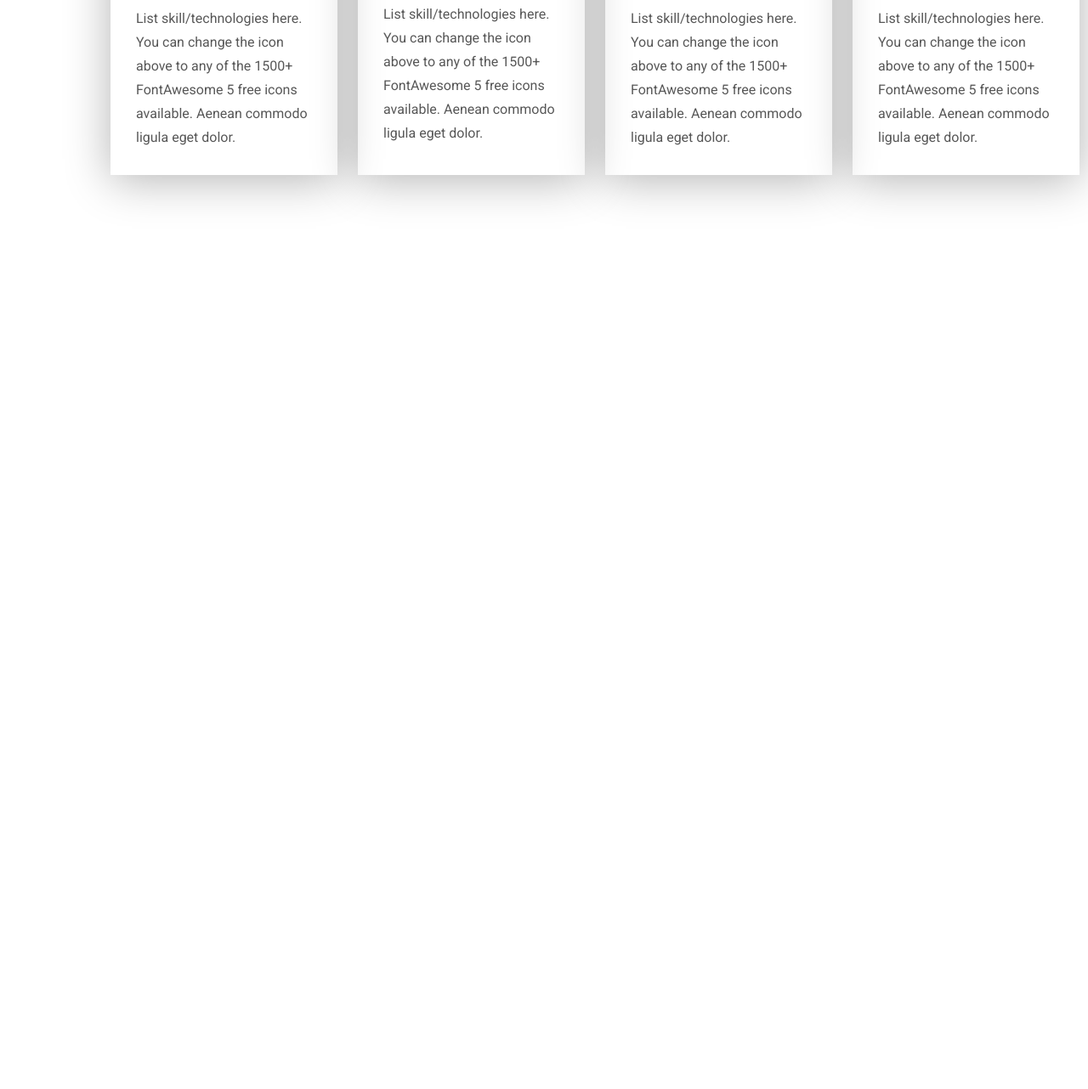
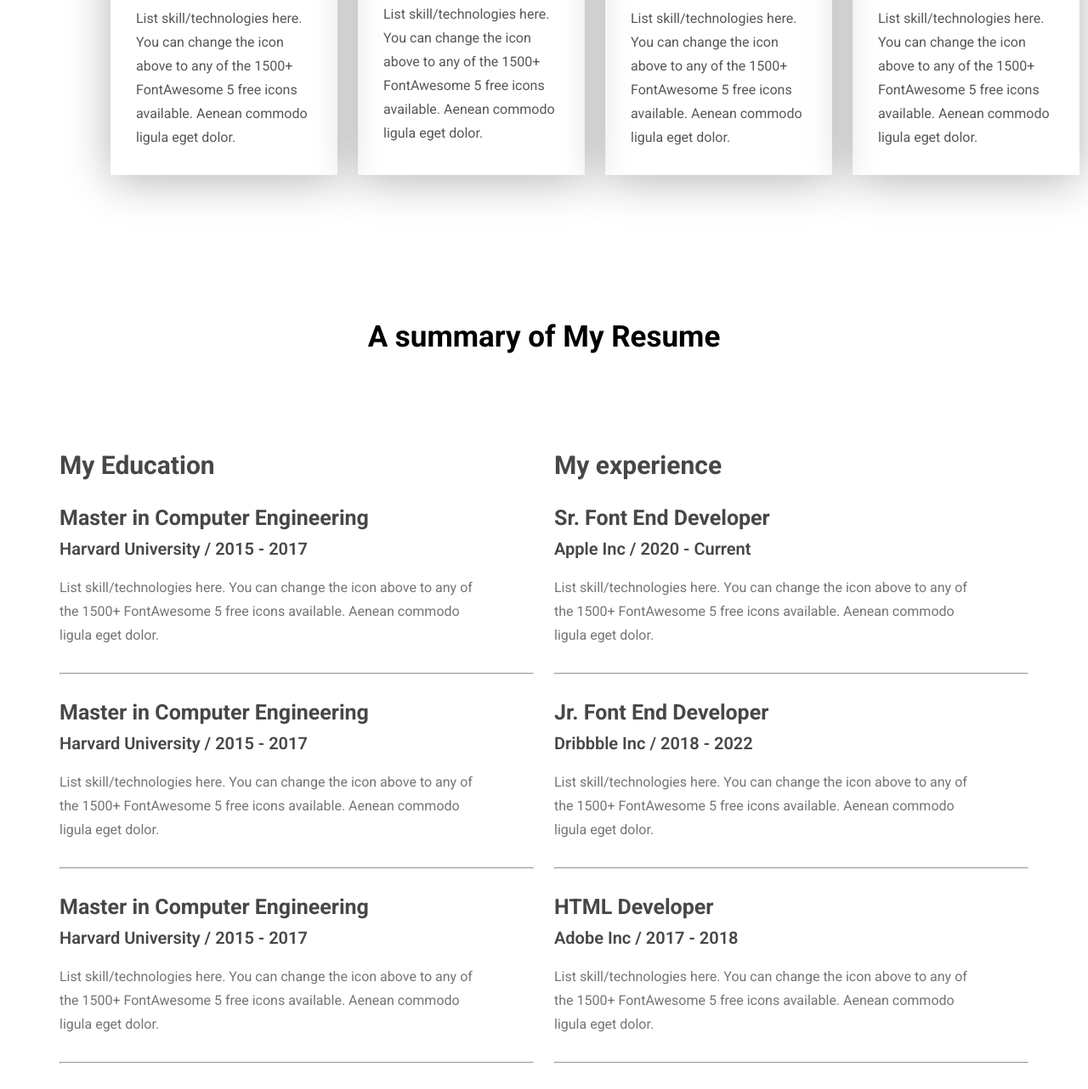
Before and after one commit to acpa904-debug/my-portflio-website, a plain HTML site: page index.html in a window 1280 px wide. Shown: the part 2048-3330 px from the top of the page at 85% size. Before the commit the page ends 2414 px from the top, so only its background shows below. Drawn offline with Linux system fonts and the light colour scheme.

Commit message:
this my first website

```diff
--- a/index.html
+++ b/index.html
@@ -124,5 +124,82 @@
         </div>
     </section>
 
+    <div id="resume">
+         <div class="section_heading">
+                <h2>A summary of My Resume</h2>
+            </div>
+
+        <div class="resume_container">
+
+
+            <div class="education">
+                <h2 class="section_titel">My Education</h2>
+                <div class="resume_card">
+                    <h3 class="card_titel">Master in Computer Engineering</h3>
+                    <p class="card_info">Harvard University / 2015 - 2017</p>
+                    <p class="card_text">List skill/technologies here. You can change the icon above
+                        to any of the 1500+
+                        FontAwesome 5 free icons available.
+                        Aenean commodo ligula eget dolor.</p>
+                </div>
+                <hr>
+                <div class="resume_card">
+                    <h3 class="card_titel">Master in Computer Engineering</h3>
+                    <p class="card_info">Harvard University / 2015 - 2017</p>
+                    <p class="card_text">List skill/technologies here. You can change the icon above
+                        to any of the 1500+
+                        FontAwesome 5 free icons available.
+                        Aenean commodo ligula eget dolor.</p>
+                </div>
+                <hr>
+                <div class="resume_card">
+                    <h3 class="card_titel">Master in Computer Engineering</h3>
+                    <p class="card_info">Harvard University / 2015 - 2017</p>
+                    <p class="card_text">List skill/technologies here. You can change the icon above
+                        to any of the 1500+
+                        FontAwesome 5 free icons available.
+                        Aenean commodo ligula eget dolor.</p>
+                </div>
+                <hr>
+
+            </div>
+
+             <div class="experience">
+                <h2 class="section_titel">My experience</h2>
+                <div class="resume_card">
+                    <h3 class="card_titel">Sr. Font End Developer</h3>
+                    <p class="card_info">Apple Inc / 2020 - Current</p>
+                    <p class="card_text">List skill/technologies here. You can change the icon above
+                        to any of the 1500+
+                        FontAwesome 5 free icons available.
+                        Aenean commodo ligula eget dolor.</p>
+                </div>
+                <hr>
+                <div class="resume_card">
+                    <h3 class="card_titel">Jr. Font End Developer</h3>
+                    <p class="card_info">Dribbble Inc / 2018 - 2022</p>
+                    <p class="card_text">List skill/technologies here. You can change the icon above
+                        to any of the 1500+
+                        FontAwesome 5 free icons available.
+                        Aenean commodo ligula eget dolor.</p>
+                </div>
+                <hr>
+                <div class="resume_card">
+                    <h3 class="card_titel">HTML Developer</h3>
+                    <p class="card_info">Adobe Inc / 2017 - 2018</p>
+                    <p class="card_text">List skill/technologies here. You can change the icon above
+                        to any of the 1500+
+                        FontAwesome 5 free icons available.
+                        Aenean commodo ligula eget dolor.</p>
+                </div>
+                <hr>
+
+            </div>
+
+
+
+        </div>
+    </div>
+
 </body>
 </html>
--- a/style/style.css
+++ b/style/style.css
@@ -193,3 +193,56 @@ padding-top: 207px;
     color: #575757;
     margin-bottom: 30px;
   }
+
+  /* resume desgine */
+  #resume{
+    padding-top:10px ;
+
+  }
+
+  .resume_container hr{
+    margin: 30px 0;
+  }
+
+    #resume .resume_container{
+      width: 118%;
+      max-width: 1140px;
+      margin: 113px auto 0;
+      display: flex;
+      gap: 24px;
+
+    }
+    .resume_container .section_titel{
+      font-size: 30px;
+      font-weight: bold;
+      color: #474747;
+      margin-bottom: 30px;
+    }
+
+    .resume_card{
+      max-width: 511px;
+      margin-right: 71px;
+    }
+
+  .resume_card .card_titel{
+    font-size: 25px;
+    font-weight: bold;
+    color: #474747;
+    margin-bottom: 10px;
+
+ }
+
+  .resume_card .card_info{
+    font-size: 20px;
+    font-weight: 600;
+    color: #474747;
+    margin-bottom: 20px;
+
+ }
+
+ .resume_card .card_text{
+  font-size: 16px;
+  line-height: 28px;
+  color: #757575;
+  margin-bottom: 30px;
+ }
```
